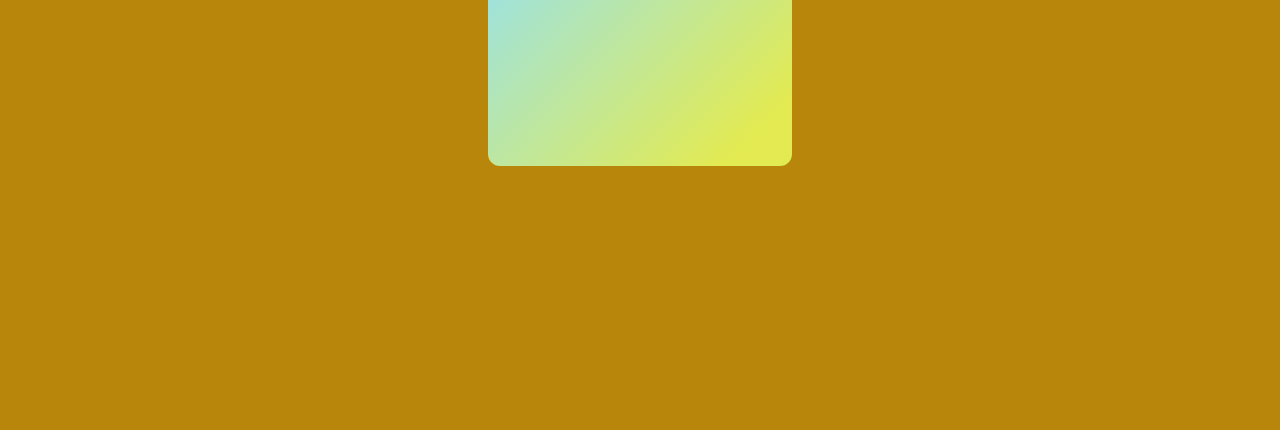
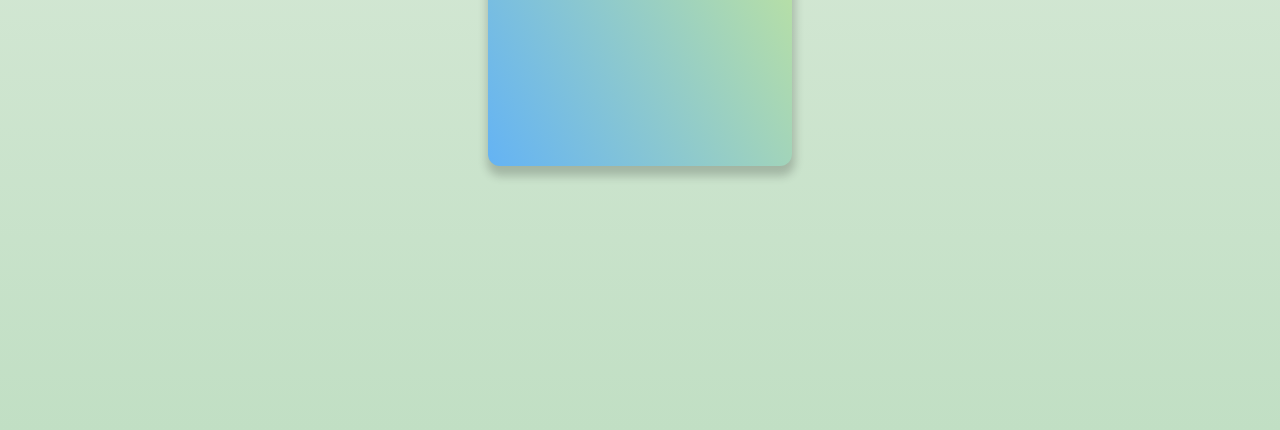
Before and after one commit to mrdeepakkumarg/Codsoft-Todo-list, a plain HTML site: page index.html in a window 1280 px wide. Shown: the part 370-800 px from the top of the page. Drawn offline with Linux system fonts and the light colour scheme.

Commit message:
Update style.css

```diff
--- a/style.css
+++ b/style.css
@@ -1,7 +1,8 @@
-*{
+* {
   margin: 0;
   padding: 0;
   box-sizing: border-box;
+  font-family: Georgia, "Times New Roman", Times, serif;
 }
 
 main {
@@ -10,7 +11,7 @@ main {
   display: flex;
   align-items: center;
   justify-content: center;
-    background-color: darkgoldenrod;
+  background-image: linear-gradient(to top, #c1dfc4 0%, #deecdd 100%);
   overflow: hidden;
 }
 
@@ -21,7 +22,8 @@ main {
   padding: 1rem;
   background-color: whitesmoke;
   border-radius: 0.75rem;
-    background: linear-gradient(135deg, hsla(196, 100%, 78%, 1) 0%, hsla(63, 79%, 62%, 1) 88%);
+  background-image: linear-gradient(60deg, #64b3f4 0%, #c2e59c 100%);
+  box-shadow: 1px 8px 10px 2px rgba(0, 0, 0, 0.2);
 }
 
 .todo {
@@ -40,8 +42,8 @@ main {
   height: 2.2rem;
   border-radius: 1rem;
   background-color: gainsboro;
-    box-shadow: inset -5px -5px 10px rgb(255, 255, 255, 0.2), inset
-    5px 5px 10px rgb(0, 0, 0, 0.1);
+  box-shadow: inset -5px -5px 10px rgb(255, 255, 255, 0.2),
+    inset 5px 5px 10px rgb(0, 0, 0, 0.1);
   display: flex;
   align-items: center;
   justify-content: space-between;
@@ -64,6 +66,7 @@ main {
   border: 0;
   outline: 0;
   cursor: pointer;
+  border: 0.5px solid rgb(0, 0, 0, 0.1);
 }
 
 .list-container {
@@ -82,7 +85,7 @@ main {
 }
 
 ul li::before {
-    content: '';
+  content: "";
   position: absolute;
   height: 1rem;
   width: 1rem;
@@ -116,7 +119,7 @@ span:hover {
 }
 
 ul .checked::before {
-    content: '';
+  content: "";
   position: absolute;
   height: 1.3rem;
   width: 1.3rem;
```
Lines whose indentation alone changed are shown as unchanged.
